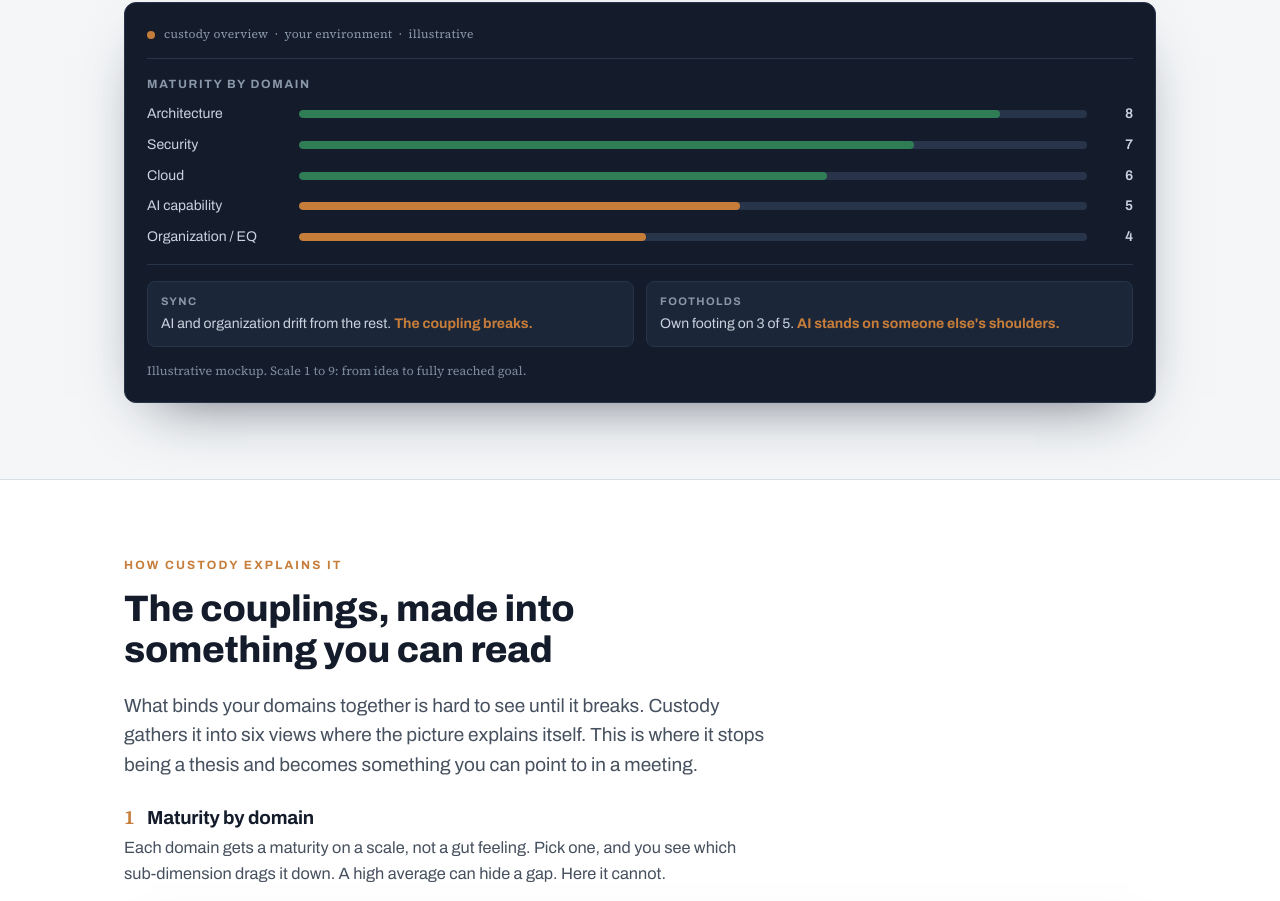
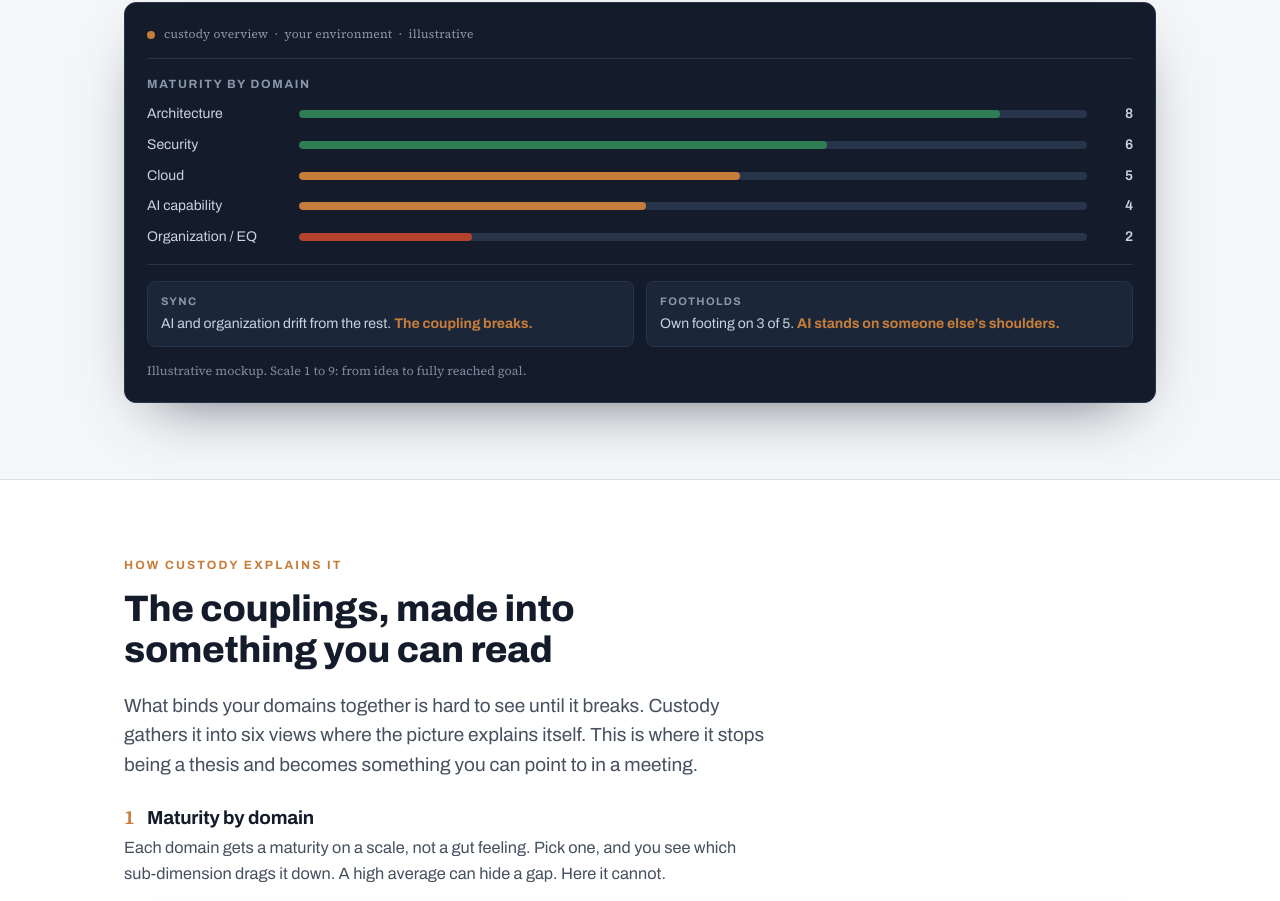
Before and after one commit to jafalk/jafalk.github.io, a plain HTML site: page looplo/en/index.html in a window 1280 px wide. Shown: the part 1669-2570 px from the top of the page. Drawn offline with Linux system fonts and the light colour scheme.

Commit message:
Revert "Custody-dashboard: blødere illustrative værdier (ingen rød)"
This reverts commit 37c098f8607811ae89eb0e31824f2575cc4b0c56.

```diff
--- a/looplo/en/index.html
+++ b/looplo/en/index.html
@@ -267,10 +267,10 @@
       <div class="dash-top"><span class="dot"></span> custody overview &nbsp;·&nbsp; your environment &nbsp;·&nbsp; illustrative</div>
       <h4>Maturity by domain</h4>
       <div class="bar"><span class="nm">Architecture</span><span class="track"><span class="fill" style="width:89%;background:var(--good)"></span></span><span class="sc">8</span></div>
-      <div class="bar"><span class="nm">Security</span><span class="track"><span class="fill" style="width:78%;background:var(--good)"></span></span><span class="sc">7</span></div>
-      <div class="bar"><span class="nm">Cloud</span><span class="track"><span class="fill" style="width:67%;background:var(--good)"></span></span><span class="sc">6</span></div>
-      <div class="bar"><span class="nm">AI capability</span><span class="track"><span class="fill" style="width:56%;background:var(--warn)"></span></span><span class="sc">5</span></div>
-      <div class="bar"><span class="nm">Organization / EQ</span><span class="track"><span class="fill" style="width:44%;background:var(--warn)"></span></span><span class="sc">4</span></div>
+      <div class="bar"><span class="nm">Security</span><span class="track"><span class="fill" style="width:67%;background:var(--good)"></span></span><span class="sc">6</span></div>
+      <div class="bar"><span class="nm">Cloud</span><span class="track"><span class="fill" style="width:56%;background:var(--warn)"></span></span><span class="sc">5</span></div>
+      <div class="bar"><span class="nm">AI capability</span><span class="track"><span class="fill" style="width:44%;background:var(--warn)"></span></span><span class="sc">4</span></div>
+      <div class="bar"><span class="nm">Organization / EQ</span><span class="track"><span class="fill" style="width:22%;background:var(--bad)"></span></span><span class="sc">2</span></div>
       <div class="dash-foot">
         <div class="chip"><div class="k">Sync</div><div class="v">AI and organization drift from the rest. <b>The coupling breaks.</b></div></div>
         <div class="chip"><div class="k">Footholds</div><div class="v">Own footing on 3 of 5. <b>AI stands on someone else's shoulders.</b></div></div>
```
Also changed, not shown: looplo/index.html (+4 -4 lines).
